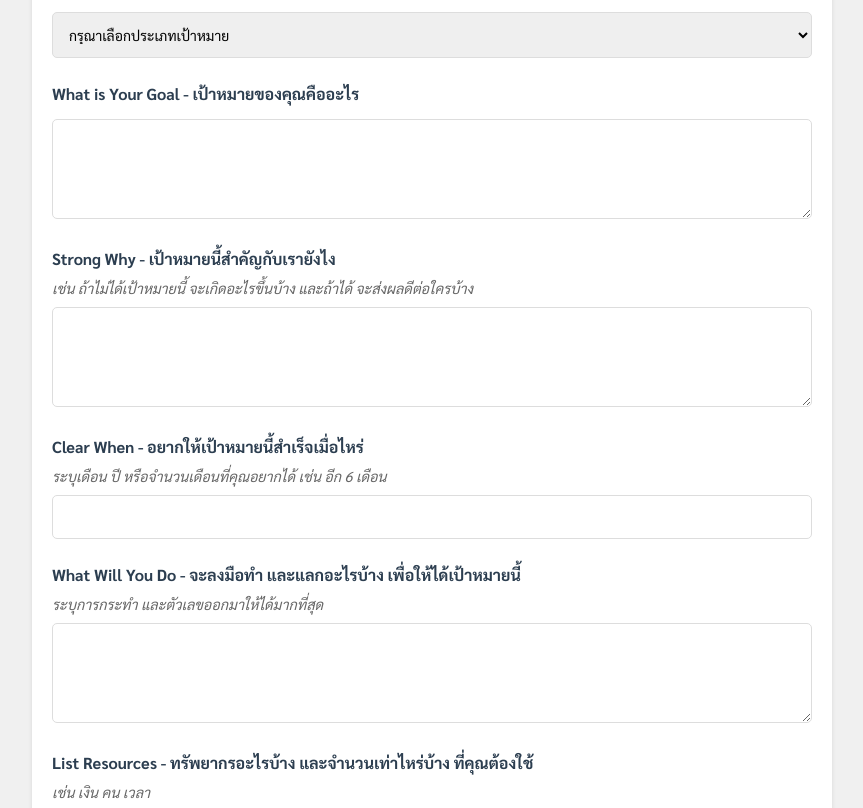
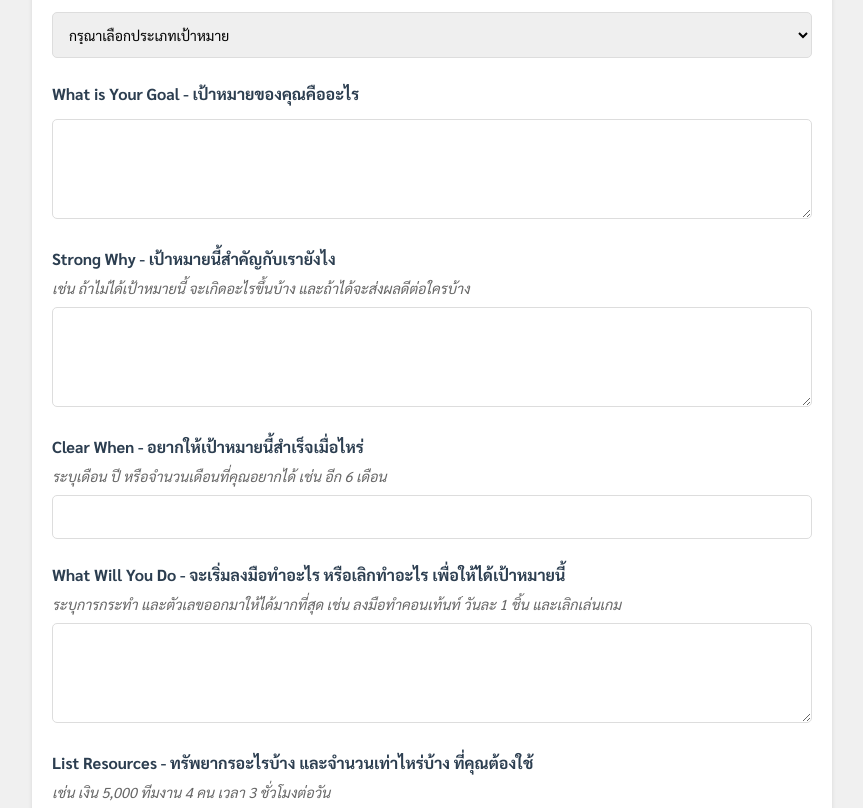
Before and after one commit to OnchiraT/VisionBoard2025, a plain HTML site: page index.html in a window 1280 px wide. Shown: the part 105-913 px from the top of the page, without its empty margins (208-1071 px from the left). Drawn offline with Linux system fonts and the light colour scheme.

Commit message:
Update index.html
Question decription

```diff
--- a/index.html
+++ b/index.html
@@ -218,7 +218,7 @@
 
             <div class="question">
                 <label for="strongWhy">Strong Why - เป้าหมายนี้สำคัญกับเรายังไง</label>
-                <span class="hint">เช่น ถ้าไม่ได้เป้าหมายนี้ จะเกิดอะไรขึ้นบ้าง และถ้าได้ จะส่งผลดีต่อใครบ้าง</span>
+                <span class="hint">เช่น ถ้าไม่ได้เป้าหมายนี้ จะเกิดอะไรขึ้นบ้าง และถ้าได้จะส่งผลดีต่อใครบ้าง</span>
                 <textarea id="strongWhy" required></textarea>
             </div>
 
@@ -229,14 +229,14 @@
             </div>
 
             <div class="question">
-                <label for="whatToDo">What Will You Do - จะลงมือทำ และแลกอะไรบ้าง เพื่อให้ได้เป้าหมายนี้</label>
-                <span class="hint">ระบุการกระทำ และตัวเลขออกมาให้ได้มากที่สุด</span>
+                <label for="whatToDo">What Will You Do - จะเริ่มลงมือทำอะไร หรือเลิกทำอะไร เพื่อให้ได้เป้าหมายนี้</label>
+                <span class="hint">ระบุการกระทำ และตัวเลขออกมาให้ได้มากที่สุด เช่น ลงมือทำคอนเท้นท์ วันละ 1 ชิ้น และเลิกเล่นเกม</span>
                 <textarea id="whatToDo" required></textarea>
             </div>
 
             <div class="question">
                 <label for="resources">List Resources - ทรัพยากรอะไรบ้าง และจำนวนเท่าไหร่บ้าง ที่คุณต้องใช้</label>
-                <span class="hint">เช่น เงิน คน เวลา</span>
+                <span class="hint">เช่น เงิน 5,000 ทีมงาน 4 คน เวลา 3 ชั่วโมงต่อวัน</span>
                 <textarea id="resources" required></textarea>
             </div>
 
```
